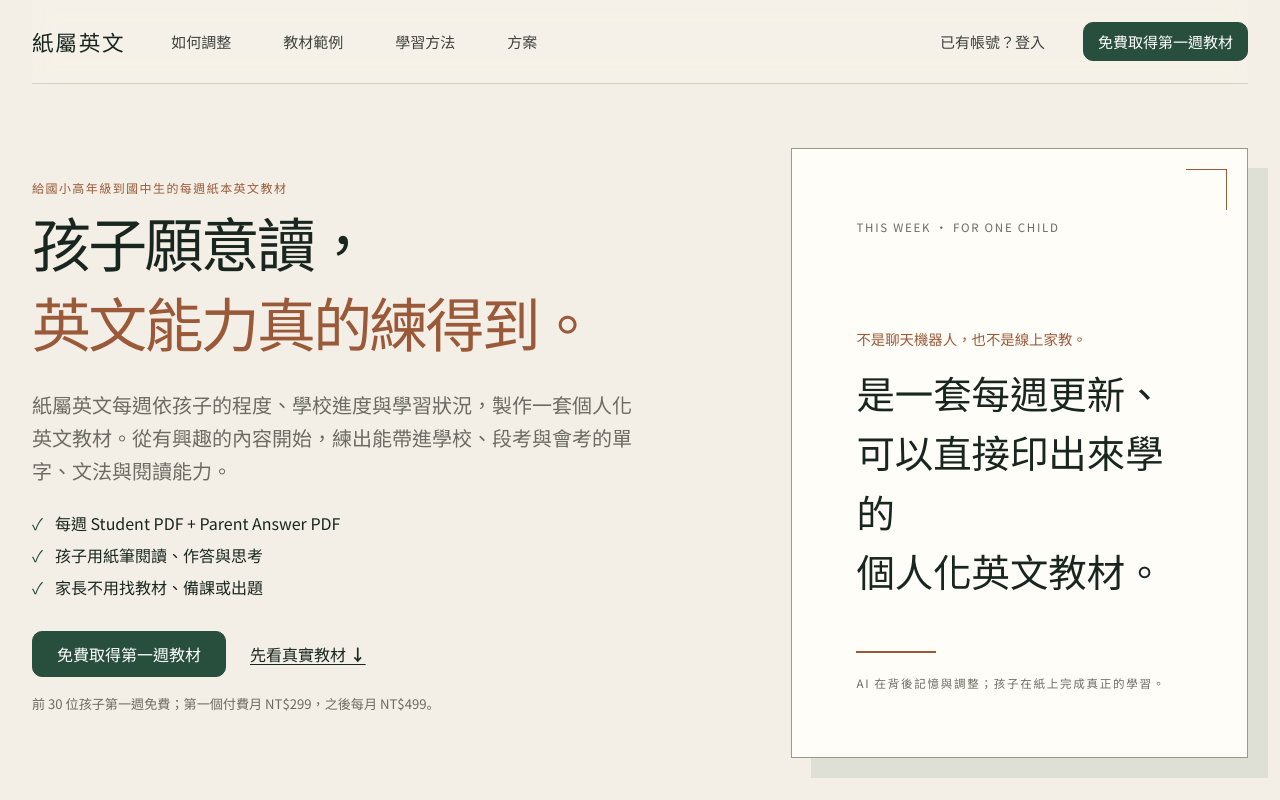
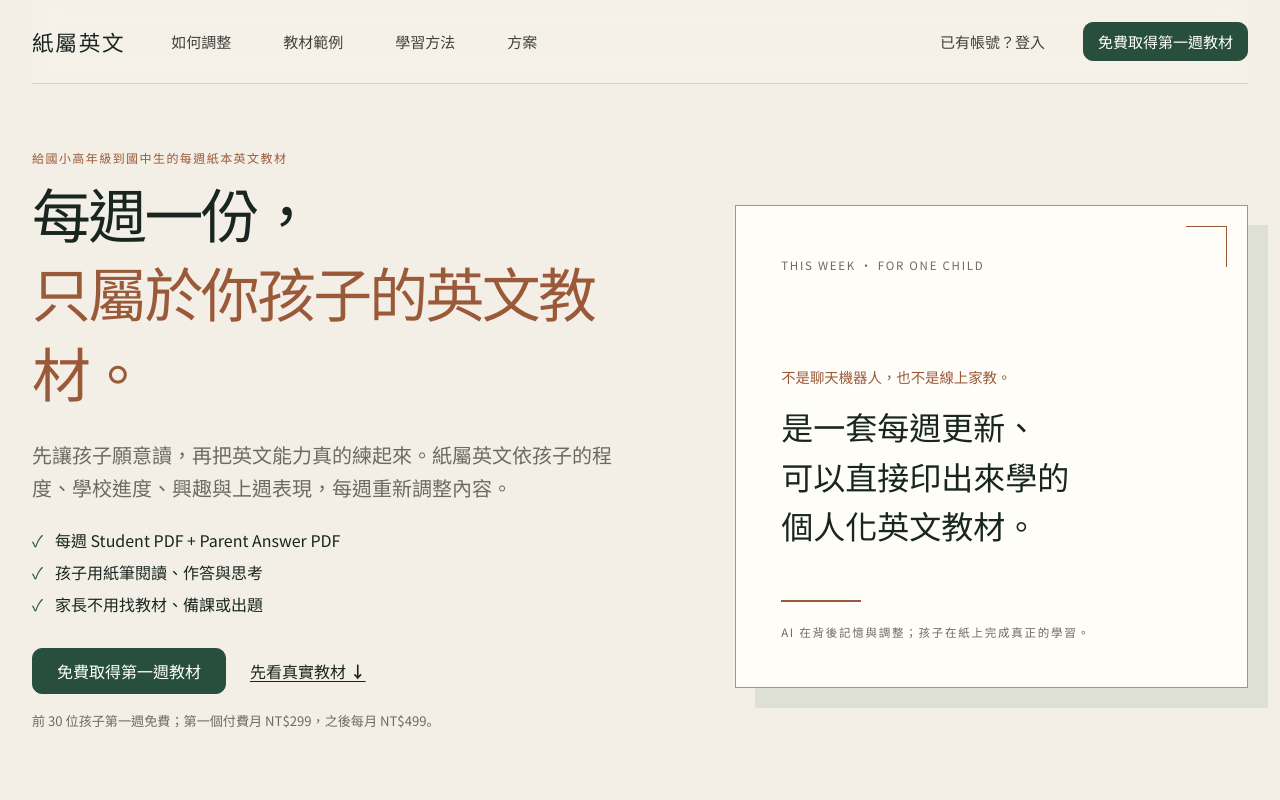
Before and after one commit to egger-meow/eng-tutor-saas, a React (Vite) app in the folder apps/web/: page / in a window 1280 px wide. Shown: the top 800 px of the page. Built offline with nearby package versions, Linux system fonts and the light colour scheme; no server answers.

Commit message:
fix(web): restore brand promise and hero wrapping

```diff
--- a/apps/web/src/App.css
+++ b/apps/web/src/App.css
@@ -26,7 +26,7 @@
 .landing-page { overflow: hidden; }
 .landing-page .page-shell { padding-top: 0; }
 .landing-page [id] { scroll-margin-top: 6rem; }
-.landing-hero { display: grid; grid-template-columns: minmax(0, 1.18fr) minmax(19rem, .82fr); gap: clamp(3rem, 8vw, 7rem); align-items: center; min-height: min(46rem, calc(100vh - 5.25rem)); padding-block: clamp(3rem, 5vw, 4.5rem); }
+.landing-hero { display: grid; grid-template-columns: minmax(0, 1.1fr) minmax(23rem, .9fr); gap: clamp(3rem, 6vw, 6rem); align-items: center; min-height: min(46rem, calc(100vh - 5.25rem)); padding-block: clamp(3rem, 5vw, 4.5rem); }
 .hero-copy { max-width: 48rem; }
 .hero-copy h1 { max-width: 47rem; font-size: clamp(2.7rem, 4.6vw, 4.2rem); }
 .hero-copy h1 em { color: var(--color-accent); font-style: normal; }
@@ -36,11 +36,11 @@
 .hero-note { margin-top: var(--space-4); color: var(--color-muted); font-size: .82rem; }
 .hero-benefits { display: grid; gap: var(--space-2); margin: var(--space-6) 0 0; padding: 0; color: var(--color-ink); list-style: none; }
 .hero-benefits li::before { content: '✓'; margin-right: var(--space-3); color: var(--color-action); font-weight: 900; }
-.hero-editorial { position: relative; padding: clamp(2rem, 5vw, 4.5rem); border: 1px solid var(--color-rule-strong); background: var(--color-paper); box-shadow: 1.25rem 1.25rem 0 rgb(40 79 62 / 10%); }
+.hero-editorial { position: relative; padding: clamp(2rem, 3.5vw, 3.75rem); border: 1px solid var(--color-rule-strong); background: var(--color-paper); box-shadow: 1.25rem 1.25rem 0 rgb(40 79 62 / 10%); }
 .hero-editorial::before { content: ''; position: absolute; top: 1.25rem; right: 1.25rem; width: 2.5rem; height: 2.5rem; border-top: 1px solid var(--color-accent); border-right: 1px solid var(--color-accent); }
 .edition-mark, .hero-editorial small { color: var(--color-muted); font-size: .72rem; letter-spacing: .15em; text-transform: uppercase; }
 .hero-editorial > p { margin-top: clamp(3.5rem, 7vw, 6rem); color: var(--color-accent); font-size: .9rem; font-weight: 700; }
-.hero-editorial strong { display: block; color: var(--color-ink); font-family: var(--font-display); font-size: clamp(1.65rem, 3vw, 2.65rem); font-weight: 600; line-height: 1.55; }
+.hero-editorial strong { display: block; max-width: 10.5em; color: var(--color-ink); font-family: var(--font-display); font-size: clamp(1.65rem, 2.5vw, 2.45rem); font-weight: 600; line-height: 1.55; text-wrap: balance; }
 .paper-rule { width: 5rem; margin-block: var(--space-12) var(--space-4); border-top: 2px solid var(--color-accent); }
 .public-section { padding-block: clamp(5rem, 10vw, 8.5rem); border-top: 1px solid var(--color-rule); }
 .outcome-strip { display: grid; grid-template-columns: repeat(3, 1fr); border-block: 1px solid var(--color-rule-strong); }
--- a/apps/web/src/routes/LandingPage.tsx
+++ b/apps/web/src/routes/LandingPage.tsx
@@ -42,9 +42,9 @@ export function LandingPage() {
           <FadeInUp duration={0.4} className="hero-copy">
             <p className="eyebrow">給國小高年級到國中生的每週紙本英文教材</p>
             <h1>
-              孩子願意讀，<br /><em>英文能力真的練得到。</em>
+              每週一份，<br /><em>只屬於你孩子的英文教材。</em>
             </h1>
-            <p className="lede">紙屬英文每週依孩子的程度、學校進度與學習狀況，製作一套個人化英文教材。從有興趣的內容開始，練出能帶進學校、段考與會考的單字、文法與閱讀能力。</p>
+            <p className="lede"><strong>先讓孩子願意讀，再把英文能力真的練起來。</strong>紙屬英文依孩子的程度、學校進度、興趣與上週表現，每週重新調整內容。</p>
             <ul className="hero-benefits" aria-label="紙屬英文重點">
               <li>每週 Student PDF + Parent Answer PDF</li>
               <li>孩子用紙筆閱讀、作答與思考</li>
@@ -60,7 +60,7 @@ export function LandingPage() {
           <FadeInUp delay={0.15} duration={0.4} className="hero-editorial" aria-label="每週教材內容示意">
             <span className="edition-mark">THIS WEEK · FOR ONE CHILD</span>
             <p>不是聊天機器人，也不是線上家教。</p>
-            <strong>是一套每週更新、<br />可以直接印出來學的<br />個人化英文教材。</strong>
+            <strong>是一套每週更新、可以直接印出來學的個人化英文教材。</strong>
             <div className="paper-rule" />
             <small>AI 在背後記憶與調整；孩子在紙上完成真正的學習。</small>
           </FadeInUp>
```
Also changed, not shown: 1 other file (tests, documents, lock files or other folders).
